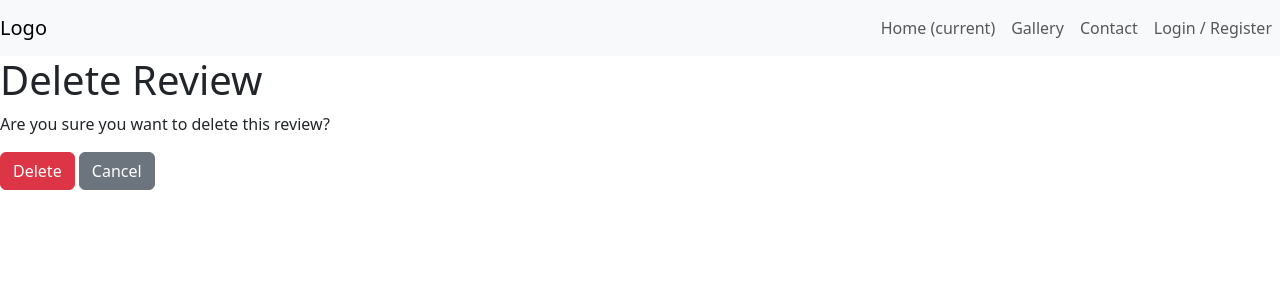
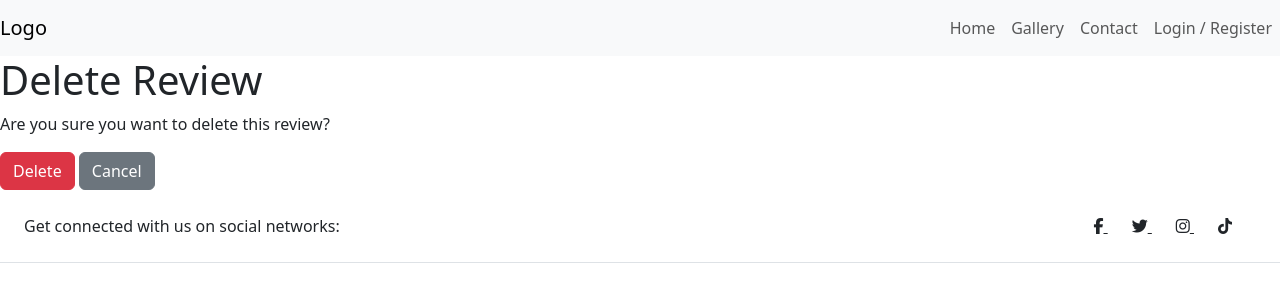
Before and after one commit to ZebaRobert/MK-wood-design, a Django app: template UserDetails/templates/userdetails/delete_review.html in a window 1280 px wide. Shown: the top 302 px of the page. Run offline with Django 5.2, Linux system fonts and the light colour scheme; the template is opened without the code that fills it, so the values that code supplies are empty; some libraries are stand-ins or nearby versions.

Commit message:
Add footer section 1

```diff
--- a/templates/base.html
+++ b/templates/base.html
@@ -51,8 +51,27 @@
         {% endblock %}
     </main>
     <footer>
-
+        <section class="d-flex justify-content-center justify-content-lg-between p-4 border-bottom">
+            <div class="me-5 d-none d-lg-block">
+                <span>Get connected with us on social networks:</span>
+            </div>
+            <div>
+                <a href="#" class="me-4 text-reset">
+                    <i class="fab fa-facebook-f"></i>
+                </a>
+                <a href="#" class="me-4 text-reset">
+                    <i class="fab fa-twitter"></i>
+                </a>
+                <a href="#" class="me-4 text-reset">
+                    <i class="fab fa-instagram"></i>
+                </a>
+                <a href="#" class="me-4 text-reset">
+                    <i class="fab fa-tiktok"></i>
+                </a>
+            </div>
+        </section>
     </footer>
+    <script src="https://kit.fontawesome.com/352abb18d8.js" crossorigin="anonymous"></script>
     <script src="{% static 'js/profile.js' %}"></script>
     <script src="{% static 'js/gallery.js' %}"></script>
     <script src="https://cdn.jsdelivr.net/npm/bootstrap@5.3.3/dist/js/bootstrap.bundle.min.js" integrity="sha384-YvpcrYf0tY3lHB60NNkmXc5s9fDVZLESaAA55NDzOxhy9GkcIdslK1eN7N6jIeHz" crossorigin="anonymous"></script>
```
